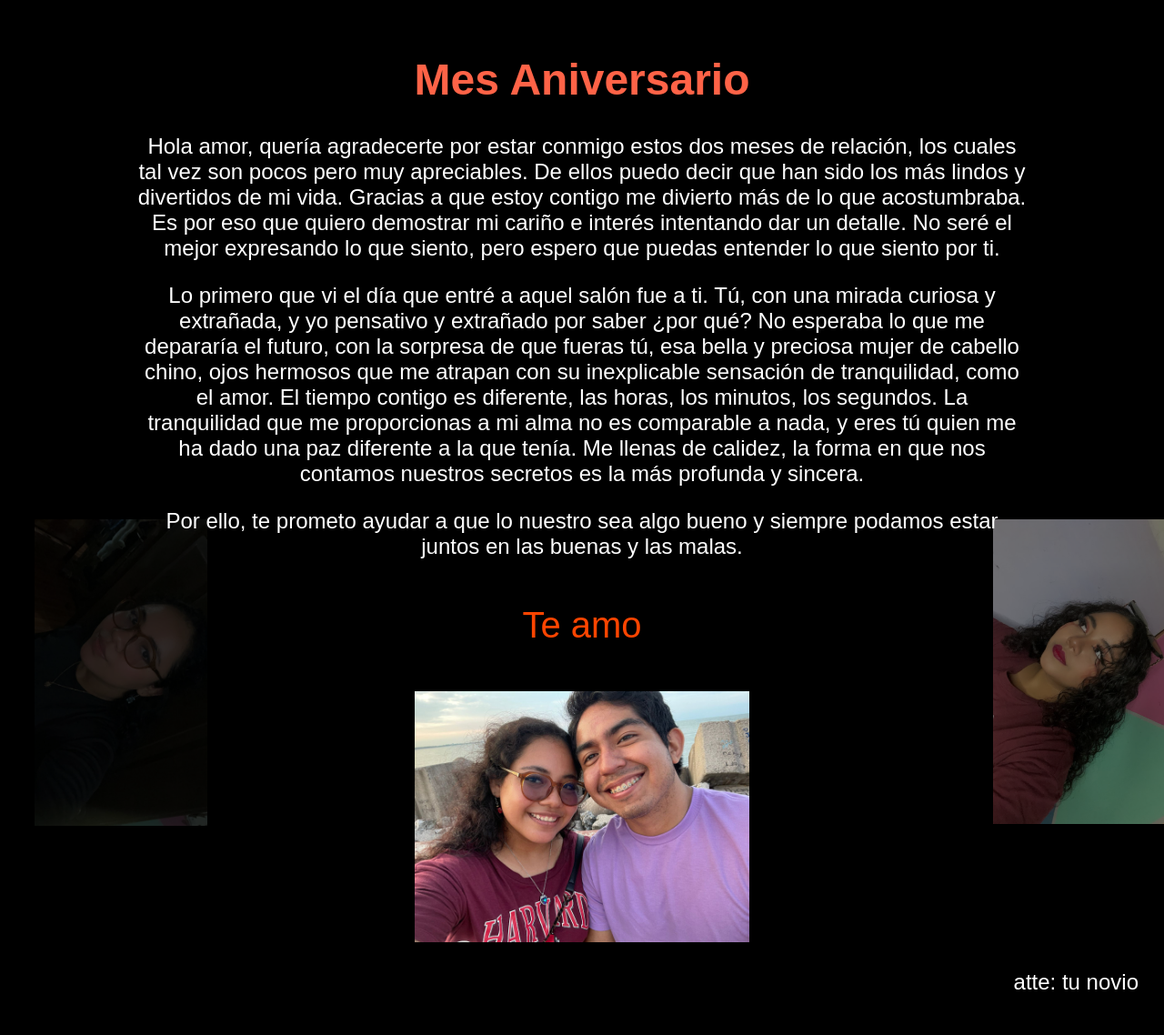
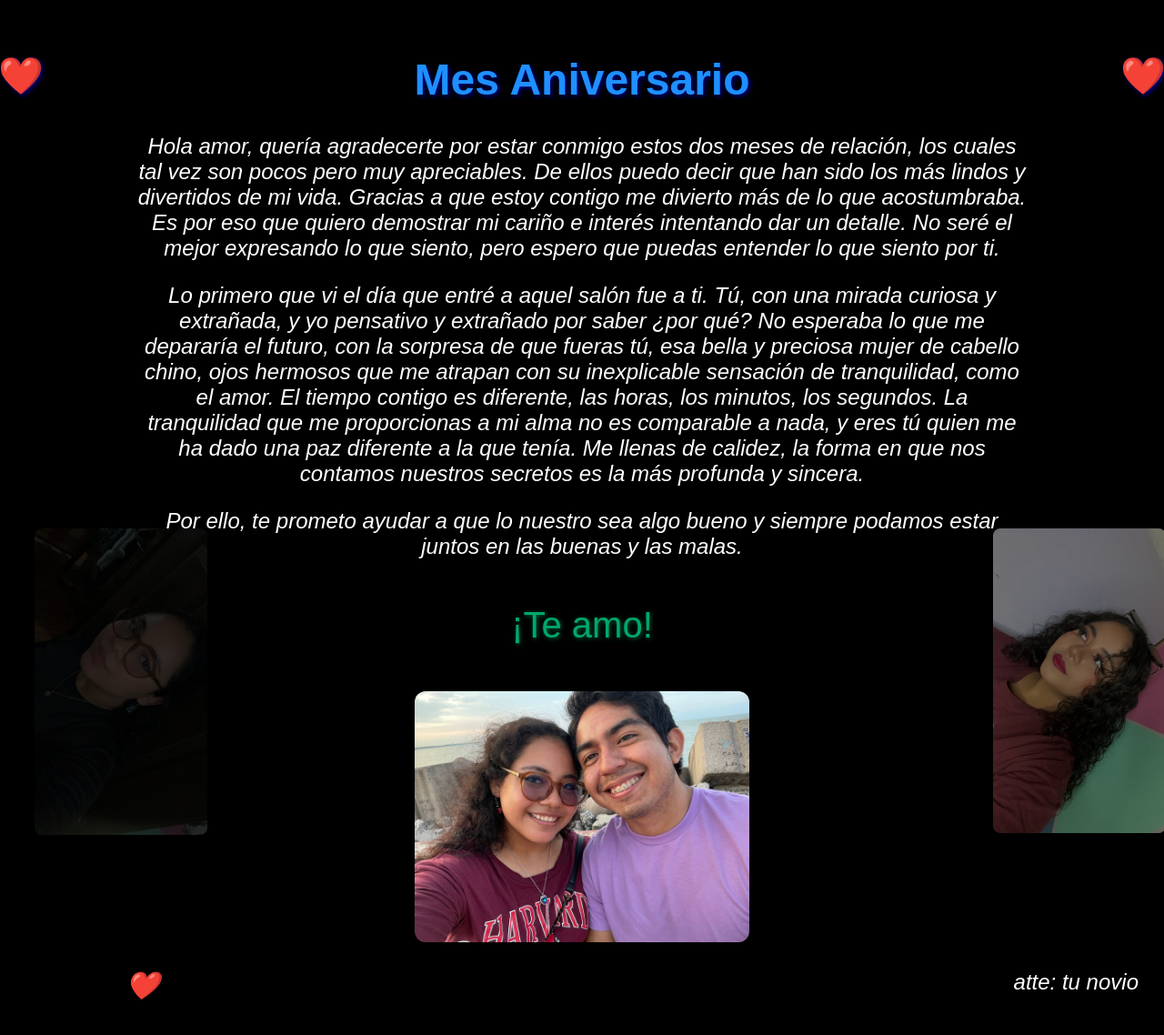
Before and after one commit to puky0905/mes-aniversario, a plain HTML site: page index.html in a window 1280 px wide. Shown: the whole page at 91% size. Drawn offline with Linux system fonts and the light colour scheme.

Commit message:
Add files via upload

```diff
--- a/index.html
+++ b/index.html
@@ -8,14 +8,30 @@
         body {
             background-color: #000000; /* Fondo negro */
             color: #fff; /* Texto blanco */
-            font-family: Arial, sans-serif;
+            font-family: 'Arial', sans-serif;
             text-align: center; /* Centrado del contenido */
             padding: 20px;
             position: relative; /* Necesario para posicionar las imágenes */
         }
         h1 {
-            color: #ff6347; /* Título en un color suave de rojo */
+            color: #1e90ff; /* Título en color azul brillante */
             font-size: 3em; /* Título más grande */
+            text-shadow: 2px 2px 5px rgba(0, 0, 255, 0.5); /* Sombra azul para darle un toque elegante */
+            position: relative;
+        }
+        /* Corazones en el título */
+        .corazon-izquierda, .corazon-derecha {
+            display: inline-block;
+            font-size: 40px;
+            color: red;
+            position: absolute;
+            top: 0;
+        }
+        .corazon-izquierda {
+            left: -30px; /* Ajustado para estar más cerca del título */
+        }
+        .corazon-derecha {
+            right: -30px; /* Ajustado para estar más cerca del título */
         }
         .poema {
             font-size: 1.5em; /* Texto del poema más grande */
@@ -25,20 +41,33 @@
             max-width: 80%; /* Para evitar que el texto se extienda demasiado */
             position: relative;
             z-index: 2; /* Asegura que el texto esté por encima de las imágenes */
+            font-style: italic; /* Texto en cursiva */
         }
         .mensaje {
-            color: #ff4500; /* Naranja brillante para el 'Te amo' */
+            color: #00a86b; /* Te amo en verde jade */
             font-size: 2.5em; /* Tamaño grande */
             text-align: center;
             margin: 50px 0;
             position: relative;
             z-index: 2; /* Asegura que el texto esté por encima de las imágenes */
+            text-shadow: 1px 1px 5px rgba(0, 168, 107, 0.6); /* Sombra verde suave */
         }
         .firma {
             text-align: right; /* Alineado a la derecha */
             font-size: 1.5em;
             margin-top: 30px;
             color: #fff; /* Blanco */
+            font-style: italic; /* Cursiva */
+            margin-bottom: 20px; /* Espacio adicional */
+            position: relative; /* Necesario para posicionar el corazón */
+        }
+        .corazon-firma {
+            display: inline-block;
+            font-size: 30px;
+            color: red;
+            position: absolute;
+            top: 0;
+            left: 110px; /* Ajustado para que el corazón esté a la derecha de "tu novio" */
         }
         .imagenes {
             position: absolute;
@@ -50,6 +79,7 @@
             width: 15%; /* Tamaño reducido para las imágenes */
             margin: 10px;
             opacity: 0.5; /* Hacer las imágenes semi-transparentes */
+            border-radius: 8px; /* Bordes redondeados */
         }
         .imagen-izquierda {
             position: absolute;
@@ -65,17 +95,21 @@
             width: 30%; /* Tamaño más grande para la imagen de abajo */
             margin-left: auto;
             margin-right: auto;
+            border-radius: 12px; /* Bordes redondeados */
+            box-shadow: 0px 4px 12px rgba(0, 0, 0, 0.5); /* Sombra de imagen */
         }
     </style>
 </head>
 <body>
-    <h1>Mes Aniversario</h1>
+    <h1>
+        <span class="corazon-izquierda">❤️</span>Mes Aniversario<span class="corazon-derecha">❤️</span>
+    </h1>
     <div class="poema">
         <p>Hola amor, quería agradecerte por estar conmigo estos dos meses de relación, los cuales tal vez son pocos pero muy apreciables. De ellos puedo decir que han sido los más lindos y divertidos de mi vida. Gracias a que estoy contigo me divierto más de lo que acostumbraba. Es por eso que quiero demostrar mi cariño e interés intentando dar un detalle. No seré el mejor expresando lo que siento, pero espero que puedas entender lo que siento por ti.</p>
         <p>Lo primero que vi el día que entré a aquel salón fue a ti. Tú, con una mirada curiosa y extrañada, y yo pensativo y extrañado por saber ¿por qué? No esperaba lo que me depararía el futuro, con la sorpresa de que fueras tú, esa bella y preciosa mujer de cabello chino, ojos hermosos que me atrapan con su inexplicable sensación de tranquilidad, como el amor. El tiempo contigo es diferente, las horas, los minutos, los segundos. La tranquilidad que me proporcionas a mi alma no es comparable a nada, y eres tú quien me ha dado una paz diferente a la que tenía. Me llenas de calidez, la forma en que nos contamos nuestros secretos es la más profunda y sincera.</p>
         <p>Por ello, te prometo ayudar a que lo nuestro sea algo bueno y siempre podamos estar juntos en las buenas y las malas.</p>
     </div>
-    <div class="mensaje">Te amo</div>
+    <div class="mensaje">¡Te amo!</div>
     <div class="imagenes">
         <!-- Imagen izquierda -->
         <img src="imagenes/novia.jpg" alt="novia" class="imagen-izquierda">
@@ -85,7 +119,7 @@
 
     <!-- Imagen debajo del "Te amo" -->
     <img src="imagenes/novia3.jpg" alt="novia" class="imagen-abajo">
-    <div class="firma">atte: tu novio</div>
+    <div class="firma">atte: tu novio<span class="corazon-firma">❤️</span></div>
 
 </body>
 </html>
```
